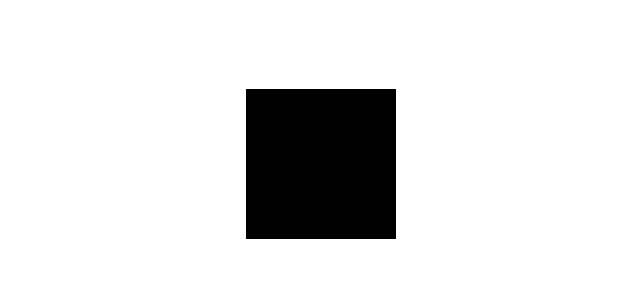
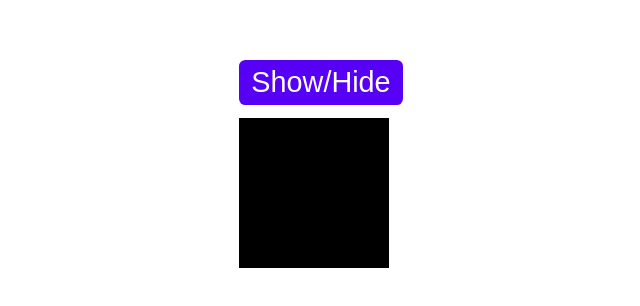
Before and after one commit to davidmuir1999/framer-motion-crash-course, a React (Create React App) app: page / in a window 1280 px wide. Shown: the part 244-550 px from the top of the page, without its empty margins (319-959 px from the left). Built offline with nearby package versions, Linux system fonts and the light colour scheme.

Commit message:
Basics of Motion in Framer

```diff
--- a/src/Components/BasicsOfMotion.jsx
+++ b/src/Components/BasicsOfMotion.jsx
@@ -1,24 +1,67 @@
-import React from "react";
-import { motion } from "framer-motion";//This is the atomic unit of how framer motion works
+import React, { useState } from "react";
+import { motion, AnimatePresence } from "framer-motion"; //This is the atomic unit of how framer motion works
 
 const BasicsOfMotion = () => {
+  const [isVisible, setIsVisible] = useState(true);
   return (
-        <div style={{
+    <div
+      style={{
         display: "grid",
         placeContent: "center",
         height: "100vh",
         gap: "0.8rem",
-        }}>
-            <div
+      }}
+    >
+      <motion.button
+        onClick={() => setIsVisible(!isVisible)}
+        className="example-button"
+        layout //This animated the button when it is being push when box mounts and unmounts
+      >
+        Show/Hide
+      </motion.button>
+      {/* If you want to use the exit prop you need to wrap component in AnimationPresence */}
+      {/*Within Animation Presence, we have 'mode' controls how entering and exiting children are handled*/}
+      {/*In this example 'popLayout the button will be pushed when box mounts*/}
+      <AnimatePresence mode="popLayout">
+      {isVisible && (
+        <motion.div //To apply motion animation to elements you amend 'motion' to html tags
+          //To give this div life, we need to include a couple of props which defines the different states out animation will have:
+          //these are called variants
+          initial={{
+            //This takes in the same props normal style tag will take
+            //Initial is the initial state we want upon mounting
+            rotate: "0deg",
+            scale: 0,
+            y: 0,
+          }}
+          animate={{
+            //Animate is the state we want to animate to whenever we want
+            rotate: "180deg",
+            scale: 1,
+            y: [0, 150, -150, -150, 0],
+          }}
+          exit={{
+            //Exit prop is the state we want when the component unmounts
+            rotate: "0deg",
+            scale: 0,
+            y: 0,
+          }}
+          transition={{
+            //The transition prop allows more customization on transition of out initial to animation states
+            duration: 1,
+            ease: "backInOut",
+            times: [0, 0.25, 0.5, 0.85, 1], //must be same array entries as specified above and should be inline with specifies duration
+          }}
           style={{
             width: 150,
             height: 150,
             background: "black",
-            }}>
-
+          }}
+        ></motion.div>
+      )}
+      </AnimatePresence>
     </div>
-        </div>
-    )
-}
+  );
+};
 
 export default BasicsOfMotion;
--- a/src/index.jsx
+++ b/src/index.jsx
@@ -1,6 +1,7 @@
 import React from 'react';
 import ReactDOM from 'react-dom/client';
 import BasicsOfMotion from './Components/BasicsOfMotion';
+import '../src/index.css'
 
 const root = ReactDOM.createRoot(document.getElementById('root'));
 root.render(
```
Lines whose indentation alone changed are shown as unchanged.
